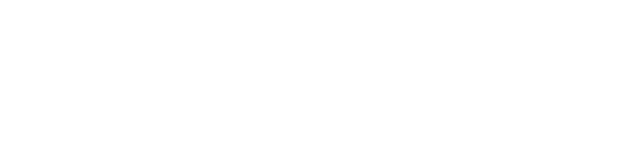
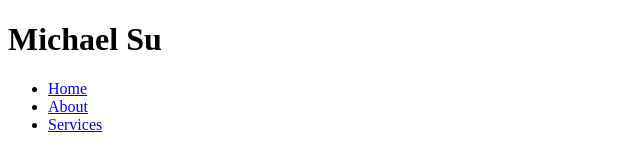
Before and after one commit to MichaelSu777/MichaelSu777, a plain HTML site: page index.html in a window 1280 px wide. Shown: the whole page, without its empty margins (0-640 px from the left). Drawn offline with Linux system fonts and the light colour scheme.

Commit message:
Update index.html

```diff
--- a/index.html
+++ b/index.html
@@ -9,6 +9,19 @@
 
   </head>
   <body>
-
+    <header>
+      <div class="container">
+        <div id="branding">
+          <h1>Michael Su</h1>
+        </div>
+        <nav>
+          <ul>
+            <li><a href="index.html">Home</a></li>
+            <li><a href="index.html">About</a></li>
+            <li><a href="index.html">Services</a></li>
+          </ul>
+        </nav>
+      </div>
+    </header>
   </body>
 </html>
```
